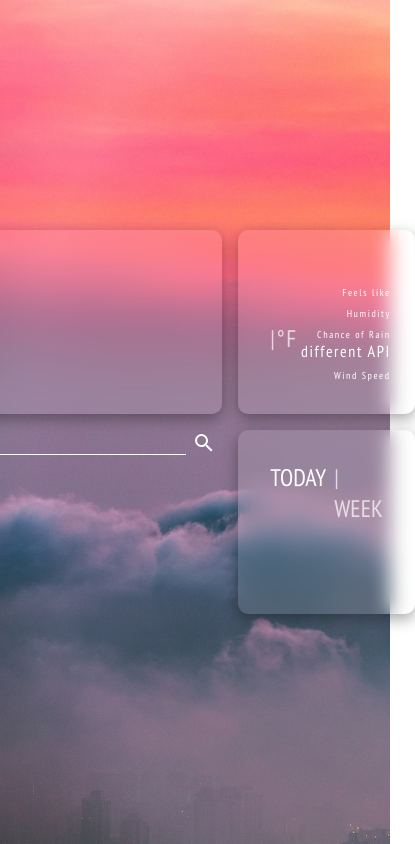
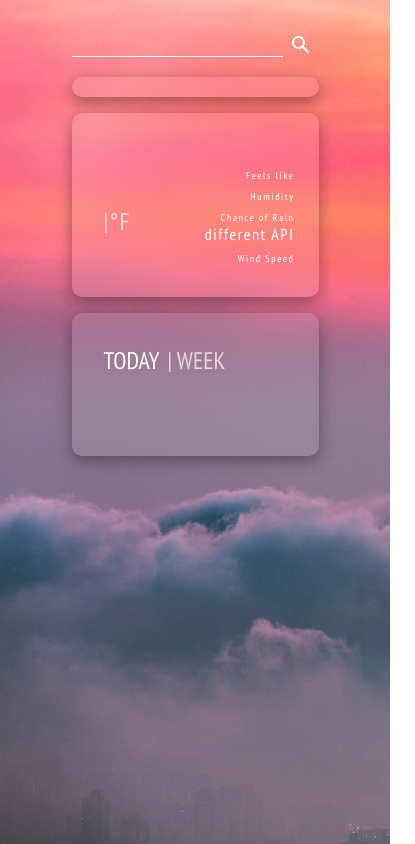
Before and after one commit to SirPopper/weather-app, a plain HTML site: page index.html in a window 390 px wide. Shown: the whole page, 415 px wide, since content can reach past the window. Drawn offline with Linux system fonts and the light colour scheme; no server answers; some icons are missing; a web font is replaced by a local one.

Commit message:
optimized it for mobile

```diff
--- a/index.html
+++ b/index.html
@@ -40,11 +40,11 @@
 
   <body>
     <div class="main-container">
-      <div class="container-center">
-        <div class="container-icon background">
+      <div id="flex" class="container-center">
+        <div id="icon" class="container-icon background">
           <i class="wi wi-owm-804 icon"></i>
         </div>
-        <div class="container-current background">
+        <div id="main" class="container-current background">
           <div class="city-title"></div>
           <div class="city-container">
             <div class="city-left">
@@ -80,7 +80,7 @@
           </div>
         </div>
 
-        <div class="form-city">
+        <div id="search" class="form-city">
           <form action="">
             <label for="location"></label>
             <input type="text" id="location" class="location-form" />
@@ -99,7 +99,7 @@
           </form>
         </div>
 
-        <div class="forecast-container background">
+        <div id="forecast" class="forecast-container background">
           <div class="forecast-option">
             <div class="forecast-today"></div>
             <div class="forecast-week"></div>
--- a/style/style.css
+++ b/style/style.css
@@ -173,3 +173,40 @@ button {
   text-align: center;
   padding: 0.5em 0;
 }
+
+@media all and (max-width: 500px) {
+  .main-container {
+    display: flex;
+    justify-content: center;
+    align-items: baseline;
+  }
+
+  #flex {
+    margin-top: 2em;
+    display: flex;
+    flex-direction: column;
+  }
+
+  #flex > #search {
+    order: 1;
+  }
+
+  #flex > #icon {
+    order: 2;
+  }
+
+  #flex > #main {
+    order: 3;
+  }
+
+  #flex > #forecast {
+    order: 4;
+  }
+
+  .container-icon {
+    font-size: 40px;
+    padding: 10px 5px;
+    display: flex;
+    justify-content: center;
+  }
+}
```
